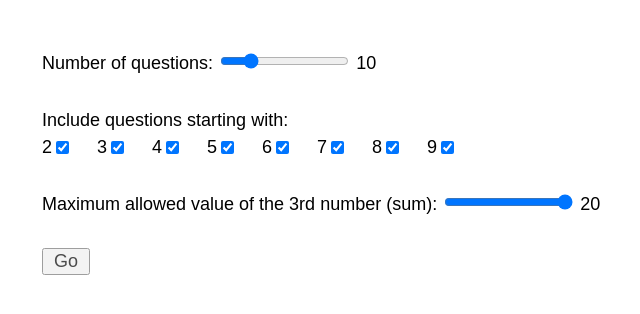
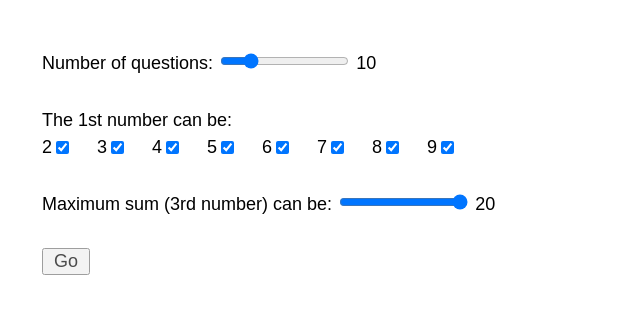
Before and after one commit to ZYinMD/preschool-math, a Svelte app: page / in a window 1280 px wide. Both pictures are taken after a click on the button "Settings". Shown: the top 314 px of the page, without its empty margins (8-648 px from the left). Built offline with nearby package versions, Linux system fonts and the light colour scheme.

Commit message:
minor change

```diff
--- a/src/GameSettings/GameSettings.svelte
+++ b/src/GameSettings/GameSettings.svelte
@@ -17,7 +17,7 @@
     <span>{s.settings.numQuestions}</span>
   </section>
   <section>
-    <div>Include questions starting with:</div>
+    <div>The 1st number can be:</div>
     <div class="checkboxes">
       <div>
         <label for="two">2</label>
@@ -86,7 +86,7 @@
     </div>
   </section>
   <section>
-    <label for="max-sum">Maximum allowed value of the 3rd number (sum):</label>
+    <label for="max-sum">Maximum sum (3rd number) can be:</label>
     <input
       id="max-sum"
       type="range"
--- a/src/states/states.svelte.ts
+++ b/src/states/states.svelte.ts
@@ -73,6 +73,7 @@ const allQuestions = {
     [9, 6],
     [9, 7],
     [9, 8],
+    [9, 9],
   ] as Question[],
 };
 
```
